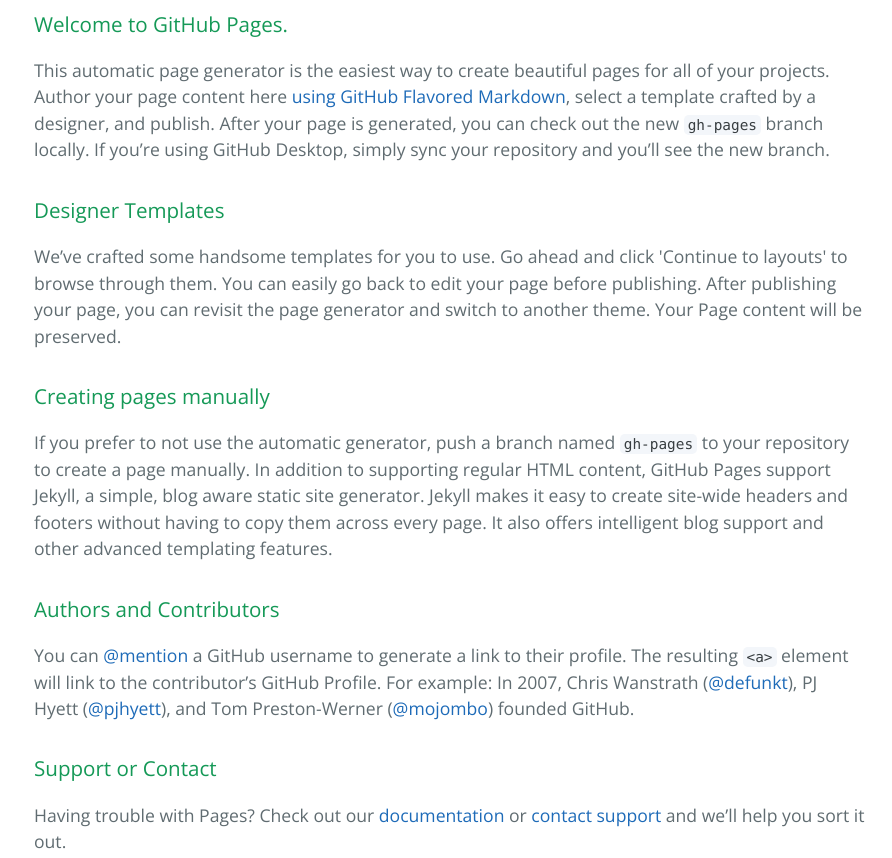
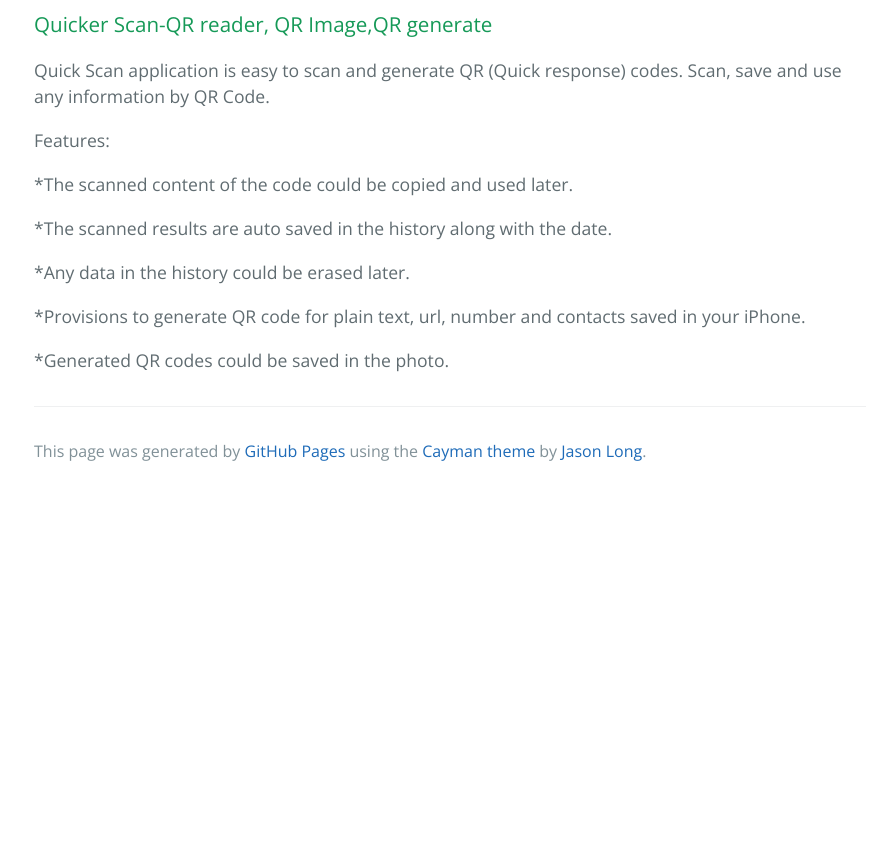
Before and after one commit to appdev365/appdev365.github.io, a plain HTML site: page index.html in a window 1280 px wide. Shown: the part 340-1198 px from the top of the page, without its empty margins (190-1082 px from the left). After the commit the page ends 835 px from the top, so only its background shows below. Drawn offline with nearby package versions, Linux system fonts and the light colour scheme.

Commit message:
Replace master branch with page content via GitHub

```diff
--- a/index.html
+++ b/index.html
@@ -17,29 +17,21 @@
 
     <section class="main-content">
       <h3>
-<a id="welcome-to-github-pages" class="anchor" href="#welcome-to-github-pages" aria-hidden="true"><span class="octicon octicon-link"></span></a>Welcome to GitHub Pages.</h3>
+<a id="quicker-scan-qr-reader-qr-imageqr-generate" class="anchor" href="#quicker-scan-qr-reader-qr-imageqr-generate" aria-hidden="true"><span class="octicon octicon-link"></span></a>Quicker Scan-QR reader, QR Image,QR generate</h3>
 
-<p>This automatic page generator is the easiest way to create beautiful pages for all of your projects. Author your page content here <a href="https://guides.github.com/features/mastering-markdown/">using GitHub Flavored Markdown</a>, select a template crafted by a designer, and publish. After your page is generated, you can check out the new <code>gh-pages</code> branch locally. If you’re using GitHub Desktop, simply sync your repository and you’ll see the new branch.</p>
+<p>Quick Scan application is easy to scan and generate QR (Quick response) codes.  Scan, save and use any information by QR Code.</p>
 
-<h3>
-<a id="designer-templates" class="anchor" href="#designer-templates" aria-hidden="true"><span class="octicon octicon-link"></span></a>Designer Templates</h3>
+<p>Features:</p>
 
-<p>We’ve crafted some handsome templates for you to use. Go ahead and click 'Continue to layouts' to browse through them. You can easily go back to edit your page before publishing. After publishing your page, you can revisit the page generator and switch to another theme. Your Page content will be preserved.</p>
+<p>*The scanned content of the code could be copied and used later.</p>
 
-<h3>
-<a id="creating-pages-manually" class="anchor" href="#creating-pages-manually" aria-hidden="true"><span class="octicon octicon-link"></span></a>Creating pages manually</h3>
+<p>*The scanned results are auto saved in the history along with the date.</p>
 
-<p>If you prefer to not use the automatic generator, push a branch named <code>gh-pages</code> to your repository to create a page manually. In addition to supporting regular HTML content, GitHub Pages support Jekyll, a simple, blog aware static site generator. Jekyll makes it easy to create site-wide headers and footers without having to copy them across every page. It also offers intelligent blog support and other advanced templating features.</p>
+<p>*Any data in the history could be erased later.</p>
 
-<h3>
-<a id="authors-and-contributors" class="anchor" href="#authors-and-contributors" aria-hidden="true"><span class="octicon octicon-link"></span></a>Authors and Contributors</h3>
+<p>*Provisions to generate QR code for plain text, url, number and contacts saved in your iPhone.</p>
 
-<p>You can <a href="https://github.com/blog/821" class="user-mention">@mention</a> a GitHub username to generate a link to their profile. The resulting <code>&lt;a&gt;</code> element will link to the contributor’s GitHub Profile. For example: In 2007, Chris Wanstrath (<a href="https://github.com/defunkt" class="user-mention">@defunkt</a>), PJ Hyett (<a href="https://github.com/pjhyett" class="user-mention">@pjhyett</a>), and Tom Preston-Werner (<a href="https://github.com/mojombo" class="user-mention">@mojombo</a>) founded GitHub.</p>
-
-<h3>
-<a id="support-or-contact" class="anchor" href="#support-or-contact" aria-hidden="true"><span class="octicon octicon-link"></span></a>Support or Contact</h3>
-
-<p>Having trouble with Pages? Check out our <a href="https://help.github.com/pages">documentation</a> or <a href="https://github.com/contact">contact support</a> and we’ll help you sort it out.</p>
+<p>*Generated QR codes could be saved in the photo.</p>
 
       <footer class="site-footer">
 
```
Also changed, not shown: params.json (+1 -1 lines).
